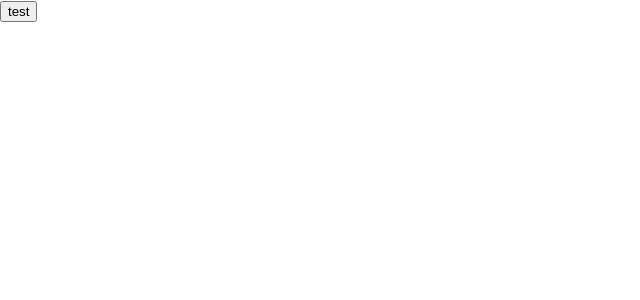
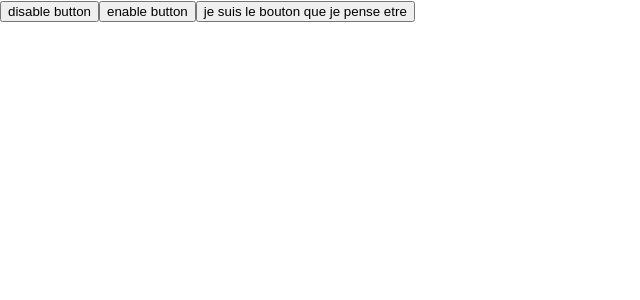
Before and after one commit to Griogu/inscription_page, a React (Create React App) app: page / in a window 1280 px wide. Shown: the top 300 px of the page, without its empty margins (0-640 px from the left). Built offline with nearby package versions, Linux system fonts and the light colour scheme.

Commit message:
continu to learn react

```diff
--- a/src/App.tsx
+++ b/src/App.tsx
@@ -1,17 +1,27 @@
 import React from 'react';
 import './App.css';
 
-function Button({title}: {title: string}) {
+interface test {
+	title: string;
+	disabled?: boolean;
+	onClick?: () => void;
+}
+
+function Button({title, disabled, onClick}: test) {
 	return (
-		<button>{title}</button>
+		<button disabled={disabled} onClick={onClick}>{title}</button>
 	);
 }
 
 export default function App() {
+	let disable: boolean = false;
+
 	return (
 		<>
 			<title>inscription page</title>
-			<Button title="test" />
+			<Button title="disable button" onClick={() => disable = false}/>
+			<Button title="enable button" onClick={() => disable = true}/>
+			<Button title="je suis le bouton que je pense etre" disabled={disable}/>
 		</>
 	);
 }
```
